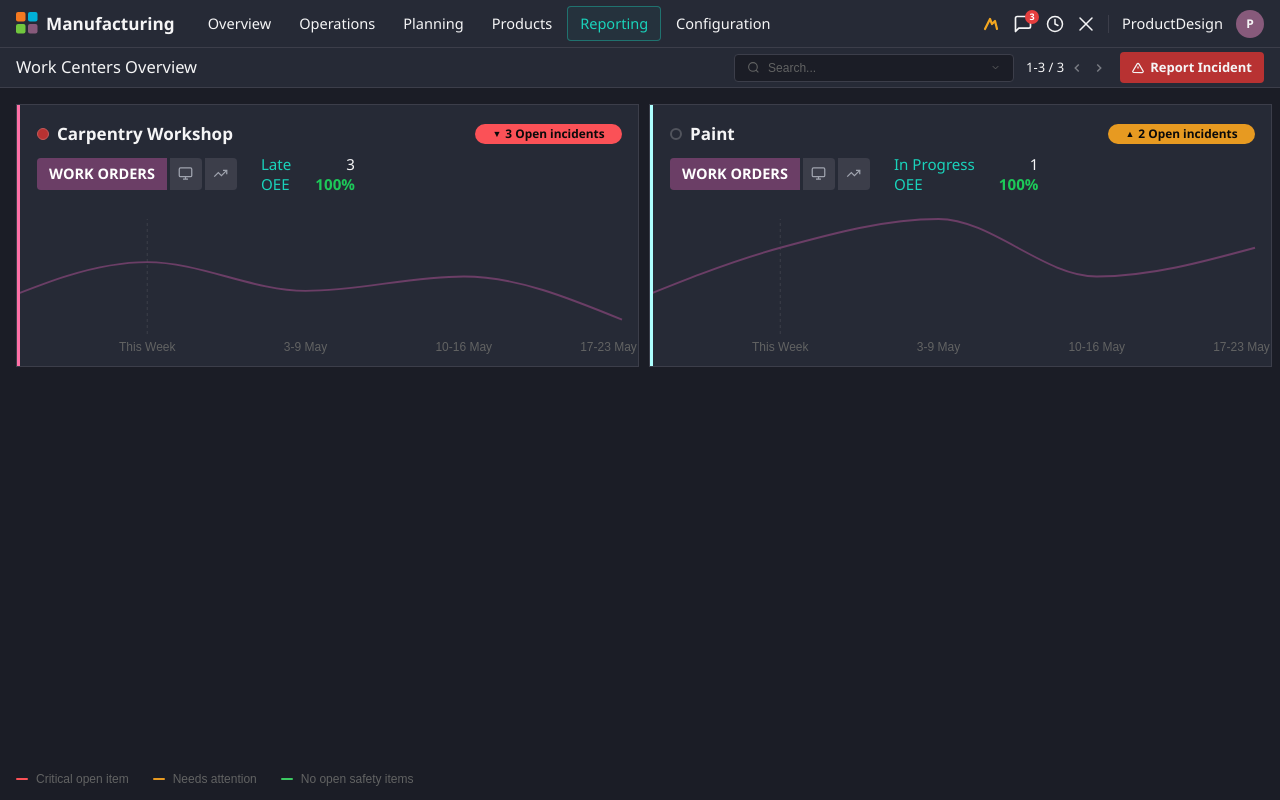
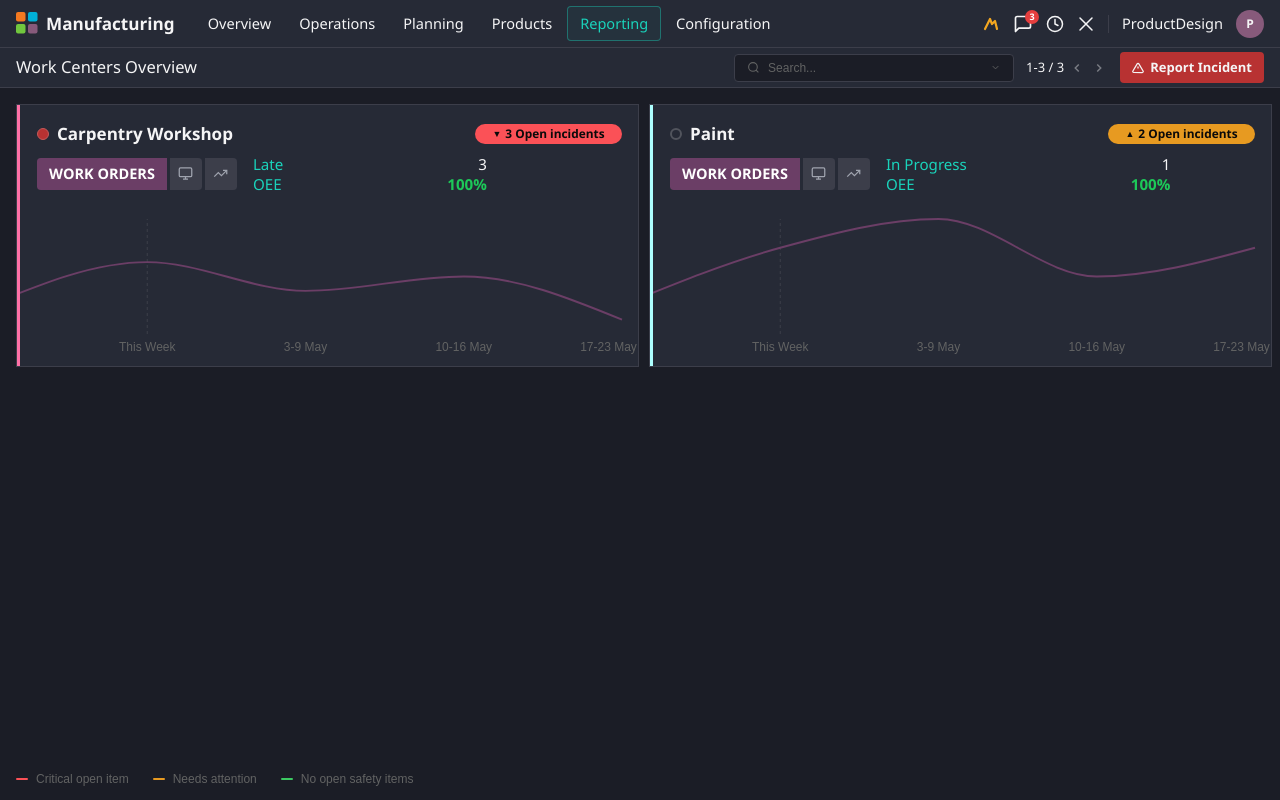
Before and after one commit to shadrinmaria-bot/Odoo-manufacturing, a React (Vite) app: page / in a window 1280 px wide. Built offline with nearby package versions, Linux system fonts and the light colour scheme.

Commit message:
Set OEE label-to-number gap to 163.97px per Figma spec
https://claude.ai/code/session_017SbLW73MCqmVSA7Tvxf1PG

```diff
--- a/src/components/ManufacturingDashboard.jsx
+++ b/src/components/ManufacturingDashboard.jsx
@@ -261,8 +261,12 @@ function WorkCenterCard({ center }) {
         </div>
 
         {/* Stats row */}
-        <div className="flex items-center pl-5 pr-4 pb-3 gap-6">
+        <div className="flex items-center pl-5 pr-4 pb-3" style={{ gap: 16 }}>
           <WorkOrderButtons />
+
+          {/* OEE section: label column + number column separated by 163.97px */}
+          <div className="flex items-start" style={{ gap: 163.97 }}>
+            {/* Left: status label stacked above OEE */}
             <div className="flex flex-col" style={{ gap: 2 }}>
               {center.statusLabel && (
                 <span style={{
@@ -279,6 +283,8 @@ function WorkCenterCard({ center }) {
                 OEE
               </span>
             </div>
+
+            {/* Right: count stacked above 100% */}
             <div className="flex flex-col items-end" style={{ gap: 2 }}>
               {center.statusCount !== null && (
                 <span style={{
@@ -294,6 +300,7 @@ function WorkCenterCard({ center }) {
               }}>
                 {center.oee}%
               </span>
+            </div>
           </div>
         </div>
 
```
Lines whose indentation alone changed are shown as unchanged.
